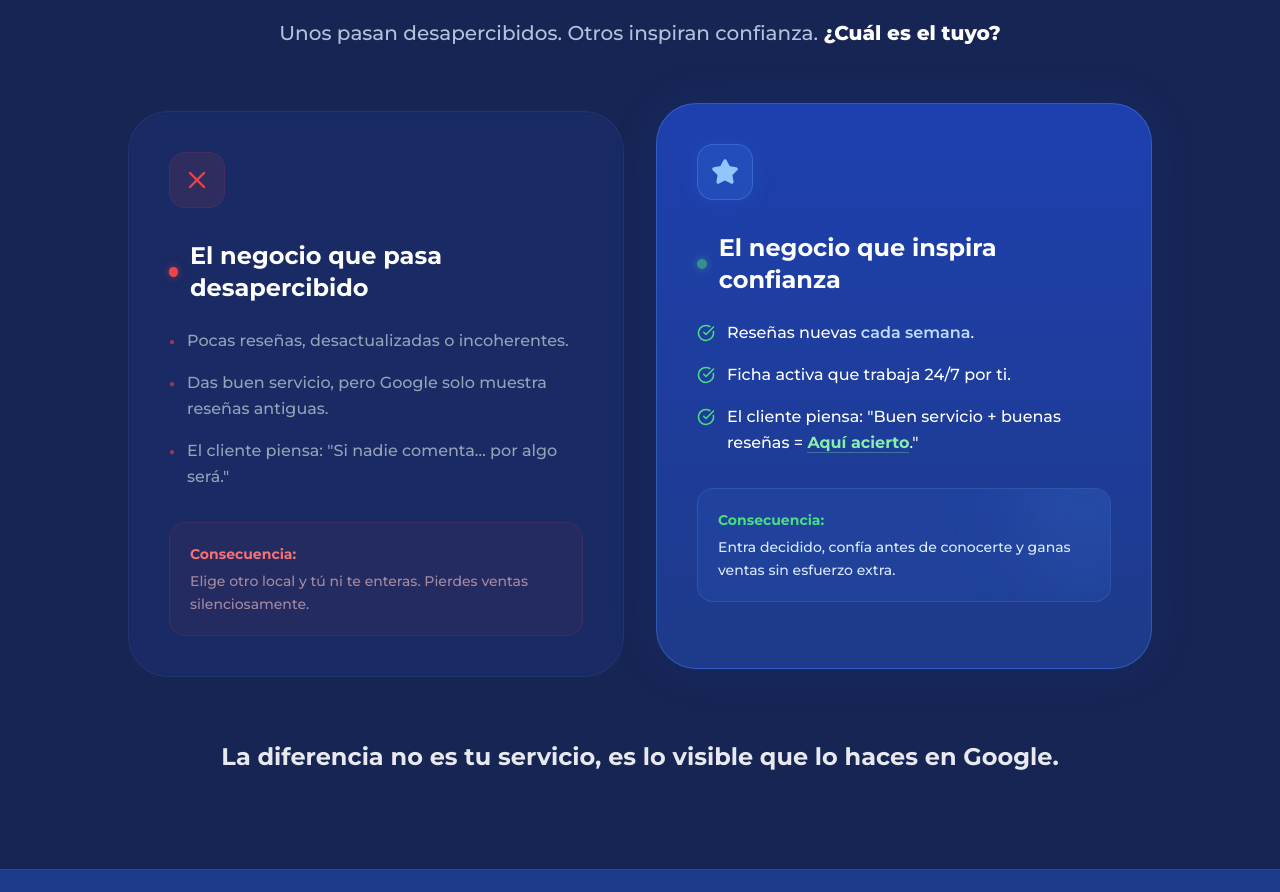
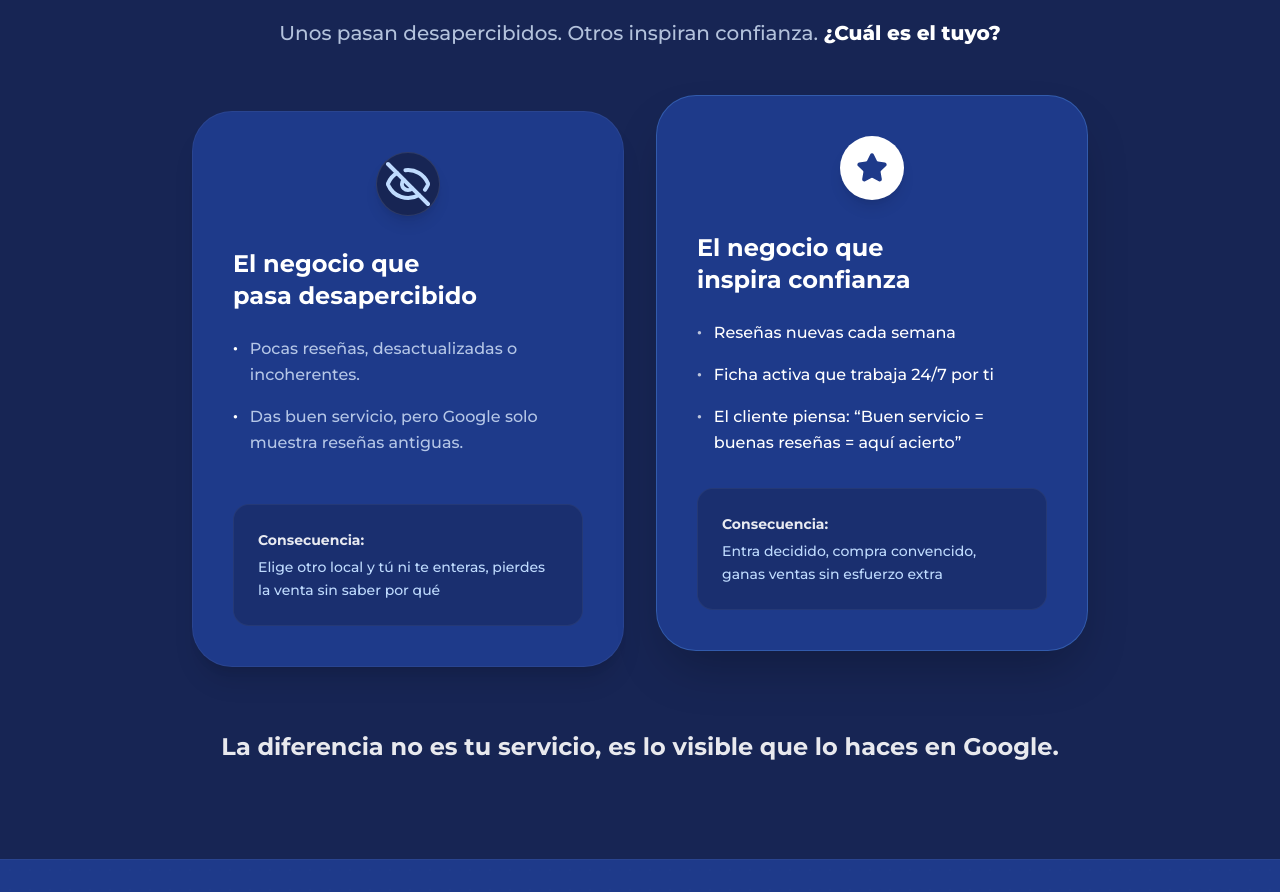
Before and after one commit to Fran-thata/REVIEWS, a React (Vite) app: page / in a window 1280 px wide. Shown: the part 1085-1977 px from the top of the page. Built offline with nearby package versions, Linux system fonts and the light colour scheme.

Commit message:
feat(landing): Enhance business cards with icons and styling
Updates the business comparison cards on the landing page. Adds `EyeOff` icon and adjusts styling for better visual appeal and clarity.

```diff
--- a/components/LandingComponents.tsx
+++ b/components/LandingComponents.tsx
@@ -14,7 +14,9 @@ import {
   Zap,
   Key,
   Shield,
-  X
+  X,
+  Eye,
+  EyeOff
 } from 'lucide-react';
 
 // --- Custom Animations Style Component ---
@@ -240,81 +242,79 @@ export const Comparison: React.FC = () => {
           Unos pasan desapercibidos. Otros inspiran confianza. <span className="text-white font-extrabold">¿Cuál es el tuyo?</span>
         </SectionSubtitle>
 
-        <div className="grid md:grid-cols-2 gap-8 max-w-5xl mx-auto mt-12">
-          {/* Card 1 - Negative (Invisible Business) */}
-          <div className="bg-brand-900/30 p-8 md:p-10 rounded-[2.5rem] border border-white/5 hover:border-red-500/20 transition-all duration-300 group relative overflow-hidden backdrop-blur-sm">
-            {/* Header Icon */}
-            <div className="w-14 h-14 bg-red-500/10 rounded-2xl flex items-center justify-center mb-8 border border-red-500/10 group-hover:scale-105 transition-transform">
-              <X className="text-red-500" size={28} />
+        <div className="grid md:grid-cols-2 gap-8 max-w-4xl mx-auto mt-12">
+          {/* Card 1 - El negocio que pasa desapercibido */}
+          <div className="bg-brand-900 p-8 md:p-10 rounded-[2.5rem] border border-white/5 shadow-xl flex flex-col">
+            {/* Header Icon - Dark Blue Circle with Light Blue EyeOff Icon */}
+            <div className="flex justify-center mb-8">
+                <div className="w-16 h-16 bg-brand-950 rounded-full flex items-center justify-center shadow-lg border border-white/10">
+                  <EyeOff className="text-brand-200" size={48} />
+                </div>
             </div>
 
             {/* Title */}
-            <h3 className="text-2xl font-bold text-white mb-6 flex items-center gap-3">
-               <div className="w-2.5 h-2.5 rounded-full bg-red-500 shadow-[0_0_8px_rgba(239,68,68,0.5)]"></div>
-               El negocio que pasa desapercibido
+            <h3 className="text-2xl font-bold text-white mb-6 text-left">
+               El negocio que <br/> pasa desapercibido
             </h3>
 
             {/* List */}
-            <ul className="space-y-4 mb-8">
-               <li className="flex items-start gap-3 text-slate-400 font-medium leading-relaxed">
-                  <span className="text-red-500/60 mt-1.5 text-[10px]">●</span>
+            <ul className="space-y-4 mb-8 flex-grow">
+               <li className="flex items-start gap-3 text-brand-100/80 font-medium leading-relaxed">
+                  <span className="text-white mt-1.5 text-[8px]">●</span>
                   <span>Pocas reseñas, desactualizadas o incoherentes.</span>
                </li>
-               <li className="flex items-start gap-3 text-slate-400 font-medium leading-relaxed">
-                  <span className="text-red-500/60 mt-1.5 text-[10px]">●</span>
+               <li className="flex items-start gap-3 text-brand-100/80 font-medium leading-relaxed">
+                  <span className="text-white mt-1.5 text-[8px]">●</span>
                   <span>Das buen servicio, pero Google solo muestra reseñas antiguas.</span>
-               </li>
-               <li className="flex items-start gap-3 text-slate-400 font-medium leading-relaxed">
-                  <span className="text-red-500/60 mt-1.5 text-[10px]">●</span>
-                  <span>El cliente piensa: "Si nadie comenta… por algo será."</span>
                </li>
             </ul>
 
             {/* Consequence Box */}
-            <div className="p-5 bg-red-500/5 rounded-2xl border border-red-500/10">
-              <p className="text-red-200/60 text-sm font-medium leading-relaxed">
-                <strong className="text-red-400 block mb-1">Consecuencia:</strong>
-                Elige otro local y tú ni te enteras. Pierdes ventas silenciosamente.
+            <div className="p-6 bg-brand-950/50 rounded-2xl border border-white/5">
+              <p className="text-brand-200 text-sm font-medium leading-relaxed">
+                <strong className="text-white/90 block mb-1">Consecuencia:</strong>
+                Elige otro local y tú ni te enteras, pierdes la venta sin saber por qué
               </p>
             </div>
           </div>
 
-          {/* Card 2 - Positive (Trusted Business) - PREMIUM LOOK */}
-          <div className="bg-gradient-to-b from-brand-800 to-brand-900 p-8 md:p-10 rounded-[2.5rem] border border-brand-400/30 relative overflow-hidden group shadow-[0_0_50px_rgba(37,99,235,0.1)] transform md:-translate-y-2">
+          {/* Card 2 - El negocio que inspira confianza */}
+          <div className="bg-brand-900 p-8 md:p-10 rounded-[2.5rem] border border-brand-400/30 shadow-2xl relative overflow-hidden flex flex-col transform md:-translate-y-4">
+            {/* REMOVED EL OBJETIVO BADGE */}
 
-            {/* Header Icon */}
-            <div className="w-14 h-14 bg-brand-500/20 rounded-2xl flex items-center justify-center mb-8 border border-brand-400/30 shadow-[0_0_20px_rgba(59,130,246,0.15)] group-hover:scale-105 transition-transform">
-              <Star className="text-brand-300 fill-brand-300" size={28} />
+            {/* Header Icon - CENTERED */}
+            <div className="flex justify-center mb-8">
+                <div className="w-16 h-16 bg-white rounded-full flex items-center justify-center shadow-lg">
+                  <Star className="text-brand-900 fill-brand-900" size={32} />
+                </div>
             </div>
 
             {/* Title */}
-            <h3 className="text-2xl font-bold text-white mb-6 flex items-center gap-3">
-               <div className="w-2.5 h-2.5 rounded-full bg-green-400 shadow-[0_0_10px_rgba(74,222,128,0.8)] animate-pulse"></div>
-               El negocio que inspira confianza
+            <h3 className="text-2xl font-bold text-white mb-6 text-left">
+               El negocio que <br/> inspira confianza
             </h3>
 
             {/* List */}
-            <ul className="space-y-4 mb-8">
+            <ul className="space-y-4 mb-8 flex-grow">
                <li className="flex items-start gap-3 text-white font-medium leading-relaxed">
-                  <CheckCircle size={18} className="text-green-400 shrink-0 mt-1" />
-                  <span>Reseñas nuevas <span className="text-brand-200 font-semibold">cada semana</span>.</span>
+                  <span className="text-white/70 mt-1.5 text-[8px]">●</span>
+                  <span>Reseñas nuevas cada semana</span>
                </li>
                <li className="flex items-start gap-3 text-white font-medium leading-relaxed">
-                  <CheckCircle size={18} className="text-green-400 shrink-0 mt-1" />
-                  <span>Ficha activa que trabaja 24/7 por ti.</span>
+                  <span className="text-white/70 mt-1.5 text-[8px]">●</span>
+                  <span>Ficha activa que trabaja 24/7 por ti</span>
                </li>
                <li className="flex items-start gap-3 text-white font-medium leading-relaxed">
-                  <CheckCircle size={18} className="text-green-400 shrink-0 mt-1" />
-                  <span>El cliente piensa: "Buen servicio + buenas reseñas = <span className="text-green-300 font-bold border-b border-green-300/30">Aquí acierto</span>."</span>
+                  <span className="text-white/70 mt-1.5 text-[8px]">●</span>
+                  <span>El cliente piensa: “Buen servicio = buenas reseñas = aquí acierto”</span>
                </li>
             </ul>
 
-            {/* Consequence Box */}
-            <div className="p-5 bg-brand-500/10 rounded-2xl border border-brand-400/20 backdrop-blur-sm relative overflow-hidden">
-               <div className="absolute top-0 right-0 w-32 h-32 bg-brand-400/10 rounded-full blur-2xl -mr-10 -mt-10 pointer-events-none"></div>
-               <p className="text-brand-100 text-sm font-medium leading-relaxed relative z-10">
-                 <strong className="text-green-400 block mb-1">Consecuencia:</strong>
-                 Entra decidido, confía antes de conocerte y ganas ventas sin esfuerzo extra.
+            {/* Consequence Box - MATCHING STYLE EXACTLY */}
+            <div className="p-6 bg-brand-950/50 rounded-2xl border border-white/5">
+               <p className="text-brand-200 text-sm font-medium leading-relaxed">
+                 <strong className="text-white/90 block mb-1">Consecuencia:</strong>
+                 Entra decidido, compra convencido, ganas ventas sin esfuerzo extra
                </p>
             </div>
           </div>
```
